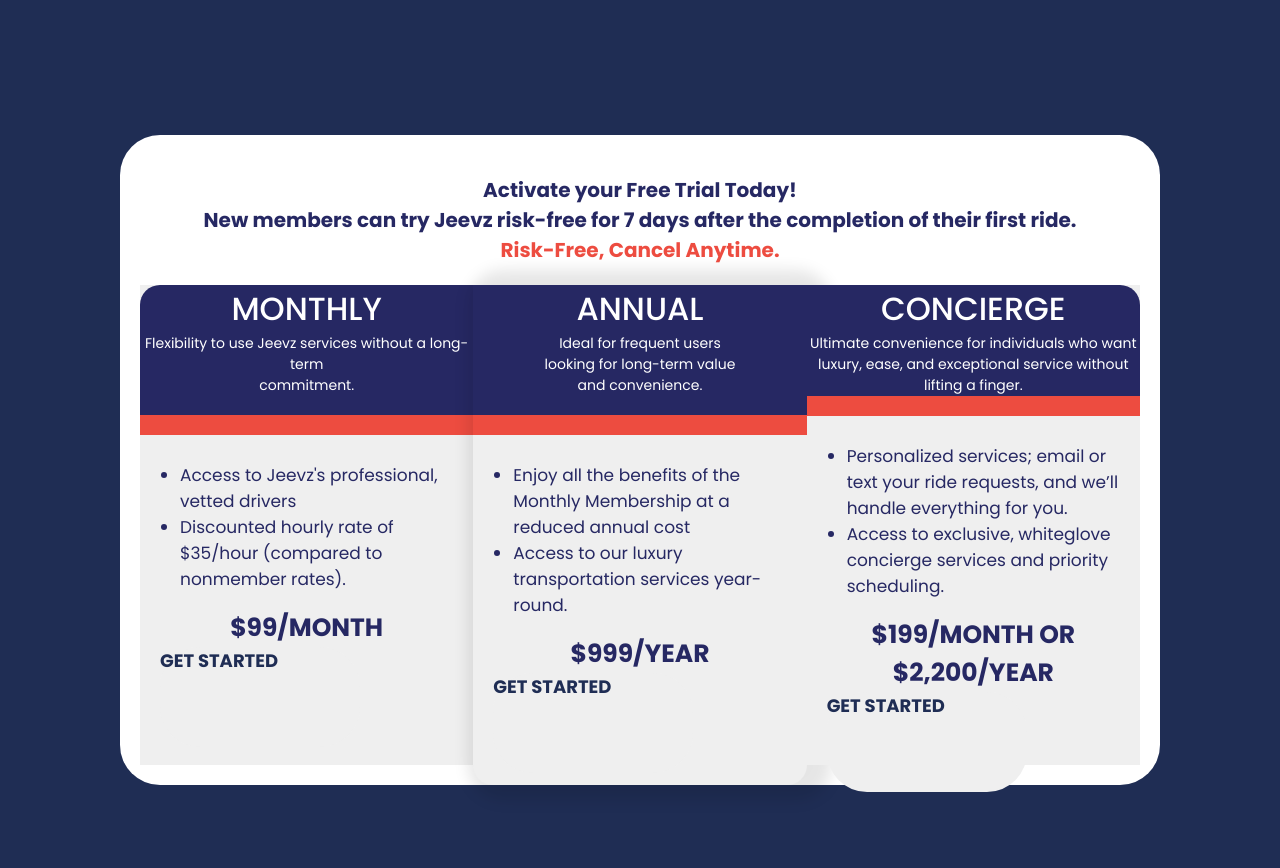
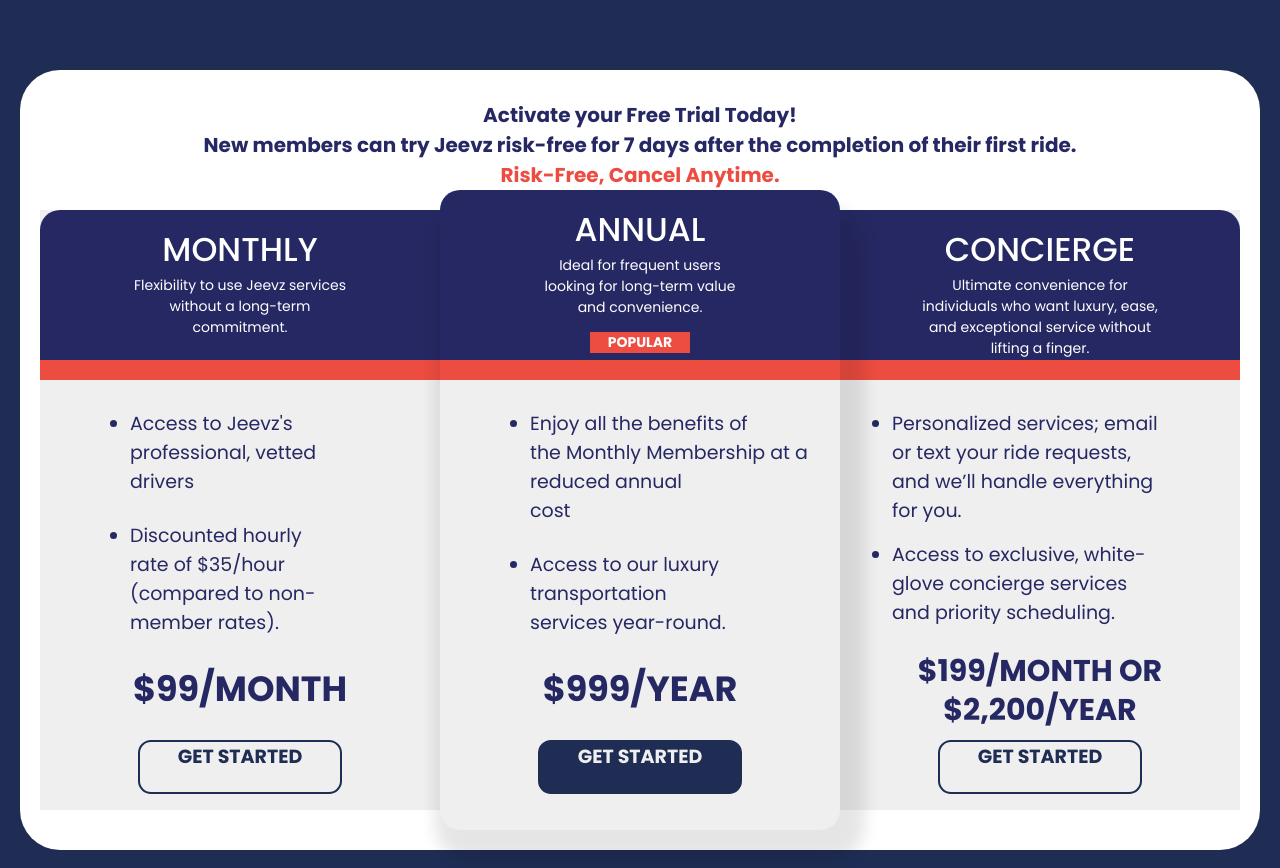
Before and after one commit to dudas1214/jeevz-proj, a plain HTML site: page index.html in a window 1280 px wide. Drawn offline with Linux system fonts and the light colour scheme.

Commit message:
all for today

```diff
--- a/index.html
+++ b/index.html
@@ -21,18 +21,18 @@
                 <div class="monthly">
                     <div class="plans-header">
                         <h1>MONTHLY</h1>
-                        <p>Flexibility to use Jeevz services
+                        <p>Flexibility to use Jeevz services<br>
                             without a long-term<br>
                             commitment.</p>
                     </div>
                     <div class="plans-content">
                         <ul>
-                            <li>Access to Jeevz's
-                                professional, vetted
+                            <li>Access to Jeevz's<br>
+                                professional, vetted<br>
                                 drivers</li>
-                            <li>Discounted hourly
-                                rate of $35/hour
-                                (compared to nonmember rates).</li>
+                            <li class="second-advantage">Discounted hourly<br>
+                                rate of $35/hour<br>
+                                (compared to non-<br>member rates).</li>
                         </ul>
                         <h1>$99/MONTH</h1>
                         <div>
@@ -47,22 +47,25 @@
                         <p>Ideal for frequent users<br>
                             looking for long-term value<br>
                             and convenience.</p>
+                        <div class="popular">
+                            <p>POPULAR</p>
+                        </div>
                     </div>
 
                     <div class="plans-content">
                         <ul>
-                            <li>Enjoy all the benefits of
+                            <li>Enjoy all the benefits of<br>
                                 the Monthly Membership
-                                at a reduced annual
+                                at a reduced annual<br>
                                 cost</li>
-                            <li>Access to our luxury
-                                transportation
+                            <li class="second-advantage">Access to our luxury<br>
+                                transportation<br>
                                 services year-round.
                                 </li>
                         </ul>
                         <h1>$999/YEAR</h1>
                         <div>
-                            <a>GET STARTED</a>
+                            <a class="annual-button">GET STARTED</a>
                         </div>
                     </div>
 
@@ -70,19 +73,19 @@
                 <div class="concierge">
                     <div class="plans-header">
                         <h1>CONCIERGE</h1>
-                        <p>Ultimate convenience for
-                            individuals who want luxury, ease,
-                            and exceptional service without
+                        <p>Ultimate convenience for <br>
+                            individuals who want luxury, ease,<br>
+                            and exceptional service without <br>
                             lifting a finger.</p>
                     </div>
                     <div class="plans-content">
                         <ul>
-                            <li>Personalized services; email
-                                or text your ride requests,
-                                and we’ll handle everything
+                            <li>Personalized services; email<br>
+                                or text your ride requests,<br>
+                                and we’ll handle everything<br>
                                 for you.
                                 </li>
-                            <li>Access to exclusive, whiteglove concierge services
+                            <li class="second-advantage">Access to exclusive, white-<br>glove concierge services<br>
                                 and priority scheduling.</li>
                         </ul>
                         <h1>$199/MONTH OR
--- a/style.css
+++ b/style.css
@@ -25,15 +25,18 @@ body{background-color: #1F2D54;
 
 .container{
     background-color: white;
-    width: 1000px;
+    width: 1200px;
+    height: 750px;
     padding: 20px;
+    padding-top: 10px;
     border-radius: 40px;
     margin:0 auto;
 
 }
 .plans{
     display: flex;
-    height: 480px;
+    height:600px;
+    text-align: center;
 }
 .popular{
     font-weight: bold;
@@ -49,22 +52,27 @@ body{background-color: #1F2D54;
     background-color: #262863;
     color: #fff;
     text-align: center;
-    height: 130px;
+    height: 150px;
     margin: 0px;
     border-bottom: 20px solid #ed4c40;
 }
 
+
+
 .plans-header h1{
-    margin: 0;
-    font-weight: 500;}
+    margin-top: 15px;
+    margin-bottom: 0;
+    font-weight: 500;
+    font-size: 33px;}
 .plans-header p{
-    margin: 0;
+    margin-top: 0;
     font-size: 14px;
 }
 .plans > div{
     display: flex;
     flex-direction: column;
     flex: 1;
+    position: relative;
     background-color:#efefef;
     display:flex;
     color:#262863;
@@ -73,42 +81,91 @@ body{background-color: #1F2D54;
     border-top-left-radius: 20px;
 }
 
-.annual .plans-header{
+.monthly .plans-content{
+    border-bottom-left-radius: 20px;
 }
 
+.annual .plans-header{
+    border-top-left-radius: 20px;
+    border-top-right-radius: 20px;
+    margin-top: -20px;
+    height: 170px;
+}
 .concierge .plans-header{
     border-top-right-radius: 20px;
 }
+
 .plans-content{
     padding: 10px 20px;
 }
+
+
+.plans-content .second-advantage{
+    margin-top: 25px;
+}
+
+
 .plans-content ul{
-    padding: 0 0 0 20px;
-    font-size: 17px;
+    padding: 0 0 0 70px;
+    font-size: 19px;
+    text-align: left;
+}
 
+.concierge .plans-content ul{
+    padding: 0 0 0 32px;
 }
 
 .plans-content h1{
-    font-size: 25px;
+    font-size: 35px;
+    font-weight: bolder;
     text-align: center;
-    margin: 0;
+    margin: 25px;
 }
 
 .plans-content a{
     width: 200px;
-    height: 100px;
+    height: 50px;
+    display: inline-block;
+    margin: 0 auto;
+    text-align: center;
+    align-items:center;
     font-weight: bold;
-    border-radius:  40px;
-    font-size: 18px;
-    display: block;
+    border-radius:13px;
+    font-size: 19px;
     color: #1F2D54;
+    border:solid#1F2D54;
+    border-width: 2px;
+}
+
+.plans-content a:hover{
+    background-color: #1F2D54;
+    color: #efefef;
+    transition: background-color 0.5s;
+}
+
+.plans-content a.annual-button{
+    background-color: #1F2D54;
+    color: #efefef;
+}
+
+.plans-content a.annual-button:hover{
     background-color: #efefef;
-    border-color: #1F2D54;
-    border-width: 10px 10px;
+    color: #1F2D54;
+}
+
+.concierge .plans-content .second-advantage{
+    margin-top: 15px;
+}
+
+.concierge .plans-content h1{
+    font-size: 30px;
+    margin-bottom: 10px;
+    line-height: 1.3;
 }
 
 .annual{
     border-radius: 20px;
-    box-shadow: 10px 0px 15px 15px rgba(0,0,0,0.1);
-    height: 500px;
+    box-shadow: 10px 15px 15px 15px rgba(0,0,0,0.1);
+    height: 620px;
+    z-index: 1;
 }
```
